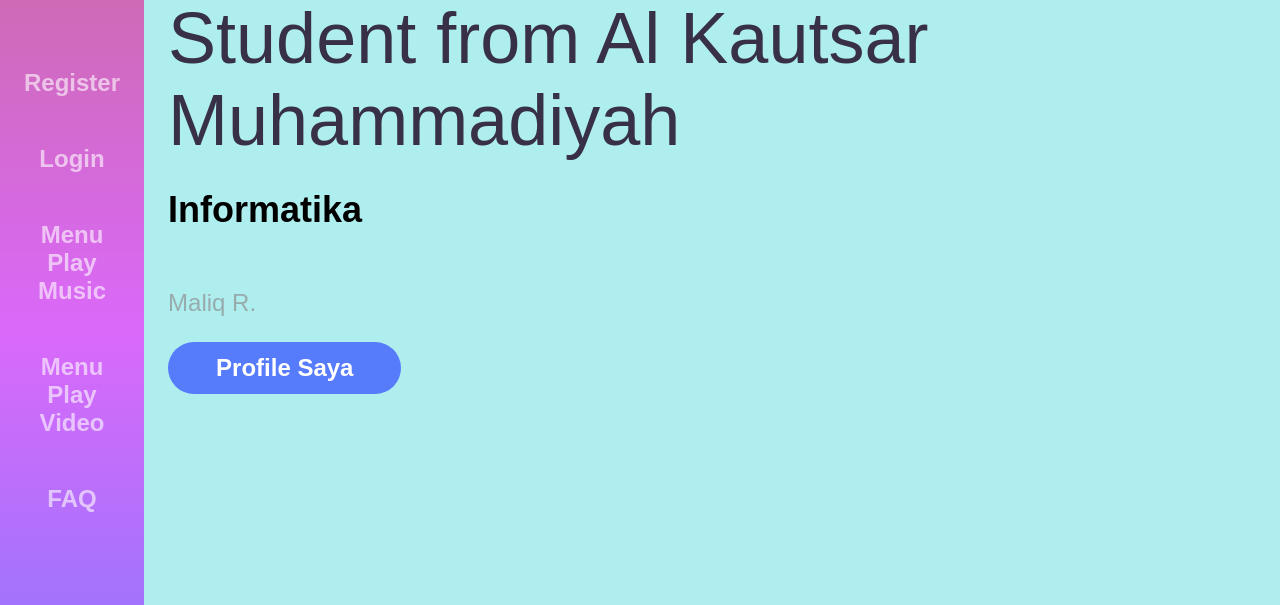
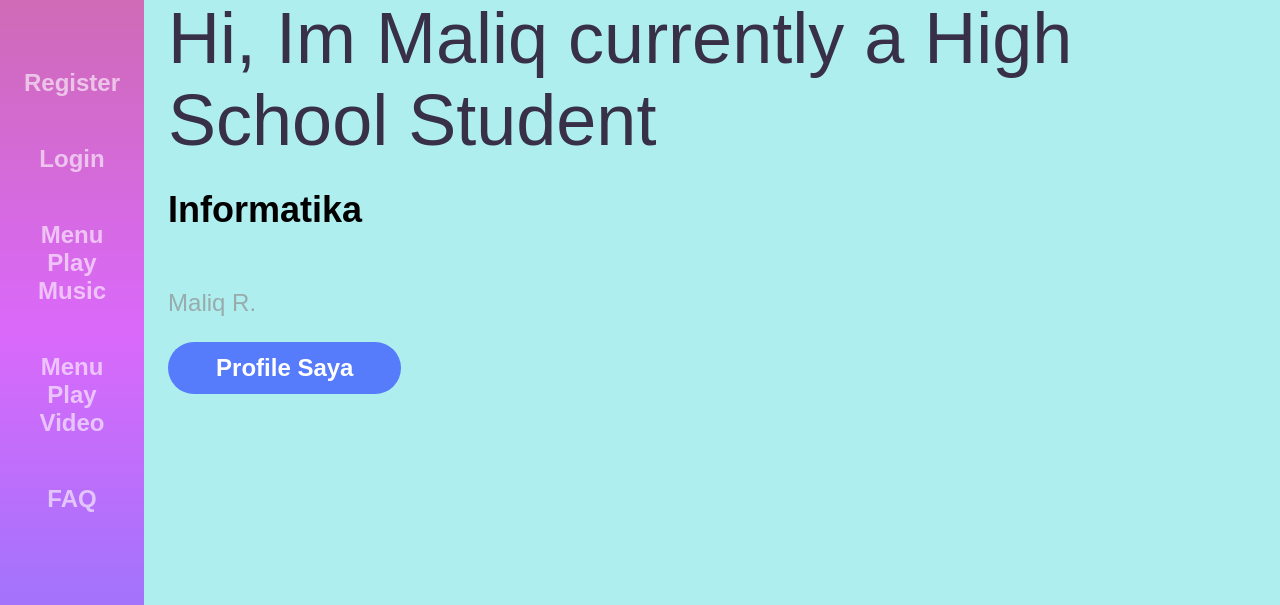
Before and after one commit to GrYz13/Website-2, a plain HTML site: page index.html in a window 1280 px wide. Shown: the part 195-800 px from the top of the page. Drawn offline with Linux system fonts and the light colour scheme.

Commit message:
Update index.html

```diff
--- a/index.html
+++ b/index.html
@@ -23,7 +23,7 @@
         <section class="hero">
           <img src="online.png" alt="" />
           <div class="hero-content">
-            <h1>Student from Al Kautsar Muhammadiyah</h1>
+            <h1>Hi, Im Maliq currently a High School Student </h1>
             <br />
             <h2>Informatika</h2>
             <br /><br />
```
